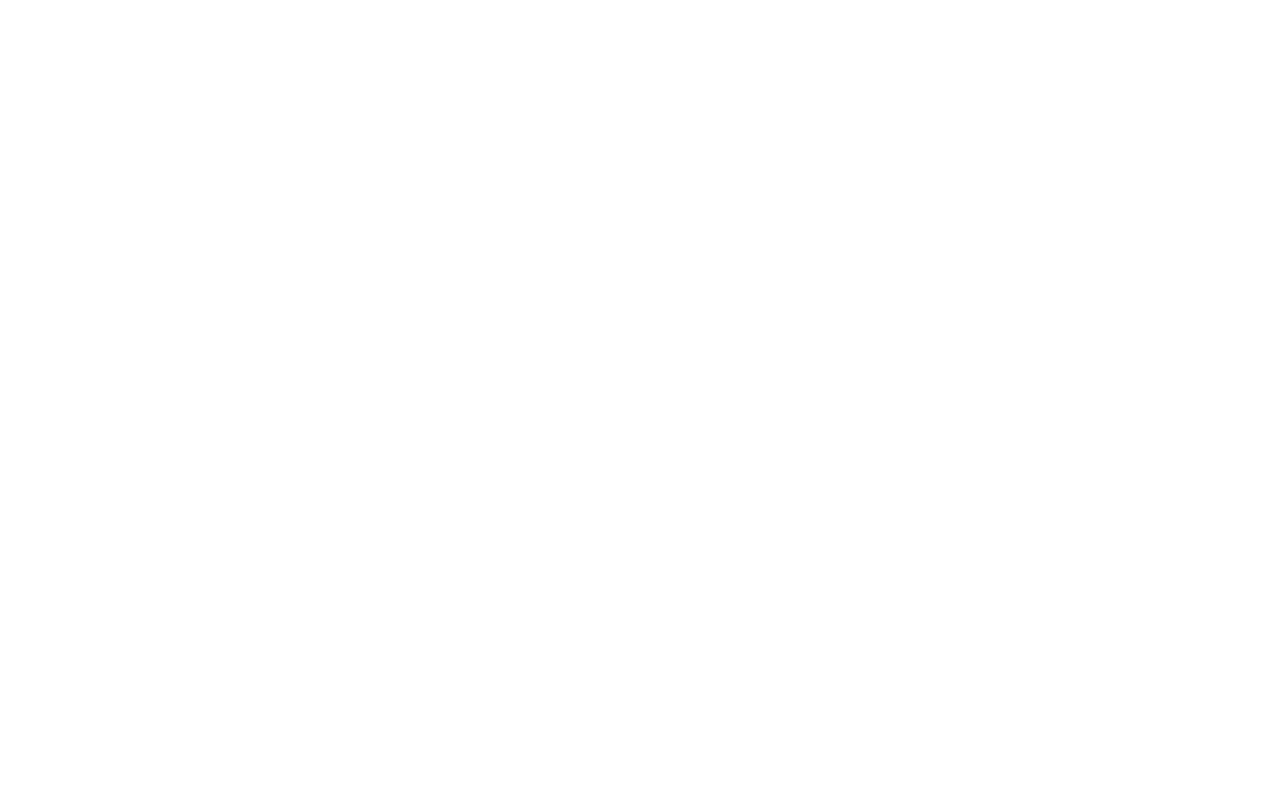
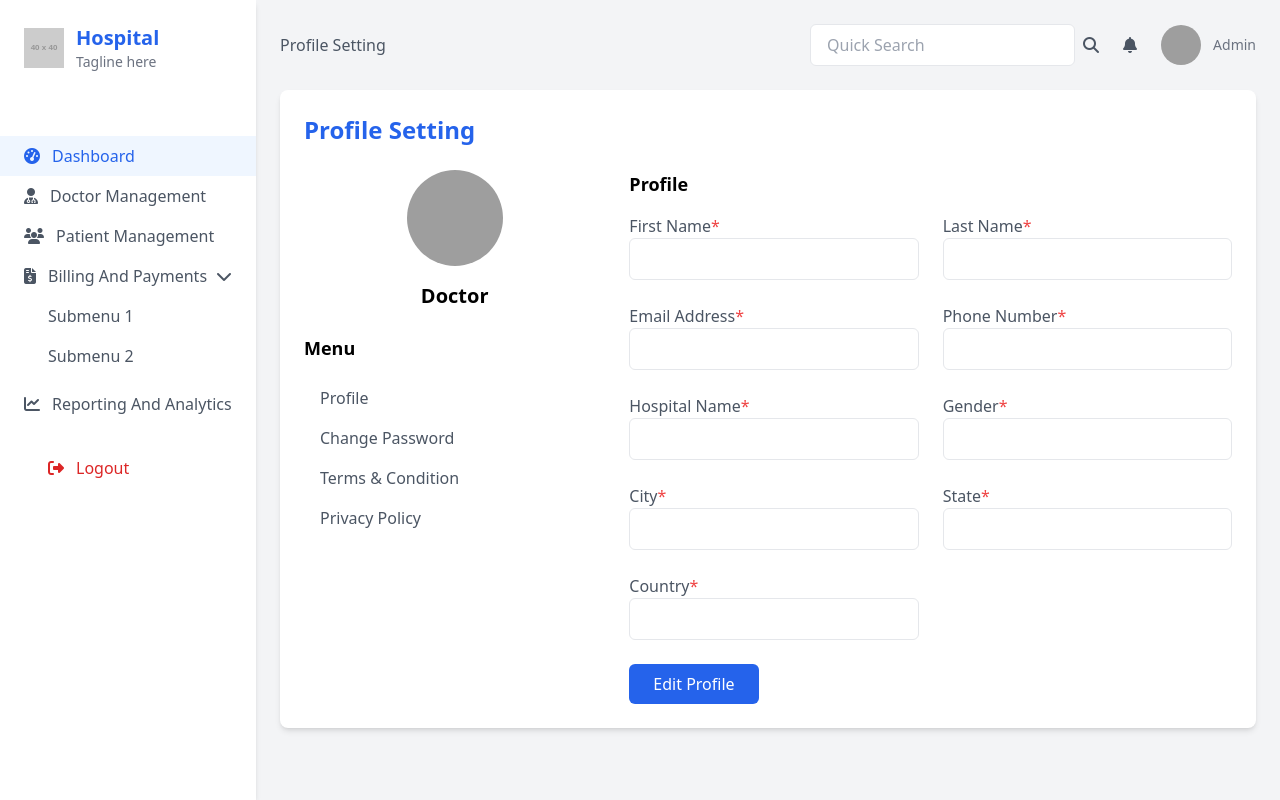
Before and after one commit to Patient-Management-System-Hospital/frontend, a React (Create React App) app: page /doctor in a window 1280 px wide. Before the commit this address had no page. Built offline with nearby package versions, Linux system fonts and the light colour scheme; grey boxes are pictures that could not be loaded.

Commit message:
add doctor profile

```diff
--- a/src/App.js
+++ b/src/App.js
@@ -22,6 +22,7 @@
 import PendingAppointment from "./pages/PendingAppointment";
 import PatientEdit from "./pages/PatientEdit";
 import PatientManagement from "./pages/PatientManagement";
+import Doctor from "./pages/Doctor";
 
 function App() {
   return (
@@ -41,6 +42,7 @@
         <Route path="/doctorMangement" element={<DoctorManagement/>}/>
         <Route path="/patientManagement" element={<PatientManagement/>}/>
         <Route path="/addDoc" element={<AddDoctor/>}/>
+        <Route path="/doctor" element={<Doctor/>}/>
         <Route path="/patient" element={<Patient/>}/>
         <Route path="/patientDetails" element={<PatientDetails/>}/>
         <Route path="/patientEdit" element={<PatientEdit/>}/>
--- /dev/null
+++ b/src/pages/Doctor.js
@@ -0,0 +1,246 @@
+import React from 'react'
+import { Link } from 'react-router-dom'
+
+const Doctor = () => {
+  return (
+    <div>
+      <div className="min-h-screen bg-gray-100 flex">
+      <aside className="w-64 bg-white shadow-md">
+        <div className="p-6">
+          <div className="flex items-center">
+            <img
+              src="https://placehold.co/40x40"
+              alt="Hospital Logo"
+              className="w-10 h-10"
+            />
+            <div className="ml-3">
+              <h1 className="text-xl font-bold text-blue-600">Hospital</h1>
+              <p className="text-sm text-gray-500">Tagline here</p>
+            </div>
+          </div>
+        </div>
+        <nav className="mt-10">
+          <Link
+            to={"/dashboard"}
+            className="flex items-center py-2 px-6 bg-blue-50 text-blue-600"
+          >
+            <i className="fas fa-tachometer-alt mr-3"></i>
+            Dashboard
+          </Link>
+          <Link
+            to={"/doctorMangement"}
+            className="flex items-center py-2 px-6 text-gray-600 hover:bg-blue-50 hover:text-blue-600"
+          >
+            <i className="fas fa-user-md mr-3"></i>
+            Doctor Management
+          </Link>
+          <Link
+            to={"/patientManagement"}
+            className="flex items-center py-2 px-6 text-gray-600 hover:bg-blue-50 hover:text-blue-600"
+          >
+            <i className="fas fa-users mr-3"></i>
+            Patient Management
+          </Link>
+          <div className="py-2 px-6 text-gray-600">
+            <div className="flex items-center justify-between">
+              <div className="flex items-center">
+                <i className="fas fa-file-invoice-dollar mr-3"></i>
+                Billing And Payments
+              </div>
+              <i className="fas fa-chevron-down"></i>
+            </div>
+            <div className="ml-6 mt-2">
+              <a
+                href="#"
+                className="block py-2 text-gray-600 hover:bg-blue-50 hover:text-blue-600"
+              >
+                Submenu 1
+              </a>
+              <a
+                href="#"
+                className="block py-2 text-gray-600 hover:bg-blue-50 hover:text-blue-600"
+              >
+                Submenu 2
+              </a>
+            </div>
+          </div>
+          <a
+            href="#"
+            className="flex items-center py-2 px-6 text-gray-600 hover:bg-blue-50 hover:text-blue-600"
+          >
+            <i className="fas fa-chart-line mr-3"></i>
+            Reporting And Analytics
+          </a>
+        </nav>
+        <div className="mt-auto p-6">
+          <a
+            href="#"
+            className="flex items-center py-2 px-6 text-red-600 hover:bg-red-50"
+          >
+            <i className="fas fa-sign-out-alt mr-3"></i>
+            Logout
+          </a>
+        </div>
+      </aside>
+      <main className="flex-1 p-6">
+        <div className="flex items-center justify-between">
+          <div className="text-gray-600">
+            <a href="#" className="text-gray-600">
+              Profile Setting
+            </a>
+          </div>
+          <div className="flex items-center">
+            <input
+              type="text"
+              placeholder="Quick Search"
+              className="px-4 py-2 border rounded-md"
+            />
+            <i className="fas fa-search ml-2 text-gray-600"></i>
+            <i className="fas fa-bell ml-6 text-gray-600"></i>
+            <div className="ml-6 flex items-center">
+              <img
+                src="https://t4.ftcdn.net/jpg/02/60/04/09/360_F_260040900_oO6YW1sHTnKxby4GcjCvtypUCWjnQRg5.jpg"
+                alt="User Avatar"
+                className="w-10 h-10 rounded-full object-cover"
+              />
+              <div className="ml-3">
+                <p className="text-gray-600">
+
+                </p>
+                <p className="text-sm text-gray-500">Admin</p>
+              </div>
+            </div>
+          </div>
+        </div>
+        <div className="mt-6 bg-white shadow-md rounded-lg p-6">
+          <h2 className="text-2xl font-bold text-blue-600">Profile Setting</h2>
+          <div className="flex mt-6">
+            <div className="w-1/3">
+              <div className="flex flex-col items-center text-center">
+                <img
+                  src="https://t4.ftcdn.net/jpg/02/60/04/09/360_F_260040900_oO6YW1sHTnKxby4GcjCvtypUCWjnQRg5.jpg"
+                  alt="Profile Picture"
+                  className="w-24 h-24 rounded-full object-cover inline-block"
+                />
+                <h3 className="mt-4 text-xl font-bold">
+                 Doctor
+                </h3>
+              </div>
+              <div className="mt-6">
+                <h4 className="text-lg font-bold">Menu</h4>
+                <ul className="mt-4">
+                  <li className="py-2 px-4 text-gray-600 hover:bg-blue-50 hover:text-blue-600 rounded-md">
+                    <Link to={"/dashboard"}>Profile</Link>
+                  </li>
+                  <li className="py-2 px-4 text-gray-600 hover:bg-blue-50 hover:text-blue-600 rounded-md">
+                    <Link to={"/changePass"}>Change Password</Link>
+                  </li>
+                  <li className="py-2 px-4 text-gray-600 hover:bg-blue-50 hover:text-blue-600 rounded-md">
+                    <Link to={"/terms"} >Terms & Condition</Link>
+                  </li>
+                  <li className="py-2 px-4 text-gray-600 hover:bg-blue-50 hover:text-blue-600 rounded-md">
+                    <Link to={"/"}>Privacy Policy</Link>
+                  </li>
+                </ul>
+              </div>
+            </div>
+            <div className="w-2/3 ml-6">
+              <h3 className="text-lg font-bold">Profile</h3>
+              <div className="grid grid-cols-2 gap-6 mt-4">
+                <div>
+                  <label className="block text-gray-600">
+                    First Name<span className="text-red-500">*</span>
+                  </label>
+                  <input
+                    type="text"
+                    className="w-full px-4 py-2 border rounded-md"
+                  />
+                </div>
+                <div>
+                  <label className="block text-gray-600">
+                    Last Name<span className="text-red-500">*</span>
+                  </label>
+                  <input
+                    type="text"
+                    className="w-full px-4 py-2 border rounded-md"
+                  />
+                </div>
+                <div>
+                  <label className="block text-gray-600">
+                    Email Address<span className="text-red-500">*</span>
+                  </label>
+                  <input
+                    type="email"
+                    className="w-full px-4 py-2 border rounded-md"
+                  />
+                </div>
+                <div>
+                  <label className="block text-gray-600">
+                    Phone Number<span className="text-red-500">*</span>
+                  </label>
+                  <input
+                    type="text"
+                    className="w-full px-4 py-2 border rounded-md"
+                  />
+                </div>
+                <div>
+                  <label className="block text-gray-600">
+                    Hospital Name<span className="text-red-500">*</span>
+                  </label>
+                  <input
+                    type="text"
+                    className="w-full px-4 py-2 border rounded-md"
+                  />
+                </div>
+                <div>
+                  <label className="block text-gray-600">
+                    Gender<span className="text-red-500">*</span>
+                  </label>
+                  <input
+                    type="text"
+                    className="w-full px-4 py-2 border rounded-md"
+                  />
+                </div>
+                <div>
+                  <label className="block text-gray-600">
+                    City<span className="text-red-500">*</span>
+                  </label>
+                  <input
+                    type="text"
+                    className="w-full px-4 py-2 border rounded-md"
+                  />
+                </div>
+                <div>
+                  <label className="block text-gray-600">
+                    State<span className="text-red-500">*</span>
+                  </label>
+                  <input
+                    type="text"
+                    className="w-full px-4 py-2 border rounded-md"
+                  />
+                </div>
+                <div>
+                  <label className="block text-gray-600">
+                    Country<span className="text-red-500">*</span>
+                  </label>
+                  <input
+                    type="text"
+                    className="w-full px-4 py-2 border rounded-md"
+                  />
+                </div>
+              </div>
+              <div className="mt-6">
+                <button className="px-6 py-2 bg-blue-600 text-white rounded-md">
+                  Edit Profile
+                </button>
+              </div>
+            </div>
+          </div>
+        </div>
+      </main>
+    </div>
+    </div>
+  )
+}
+
+export default Doctor
--- a/src/pages/Login.js
+++ b/src/pages/Login.js
@@ -90,8 +90,9 @@
               autoClose:2500
             })
             setTimeout(() => {
-              navigate("/")
+              navigate("/doctor",{state:{doctor}})
             }, 3000);
+            setLoginUer({})
           }
           else if (patient) {
             toast.success("Login SuccessFull",{
```
